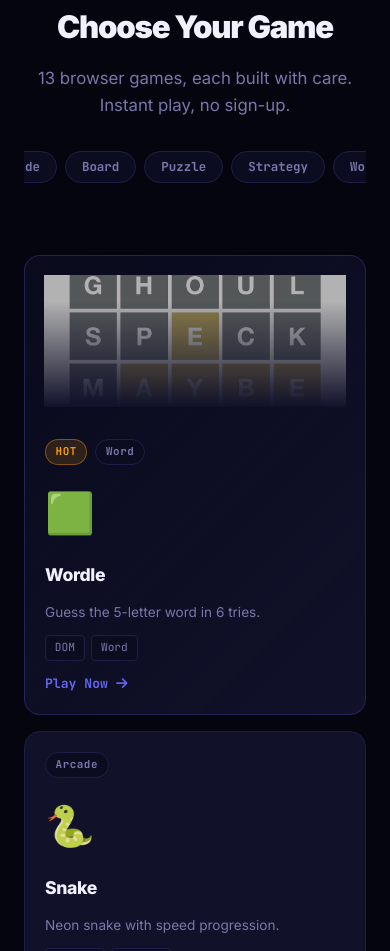
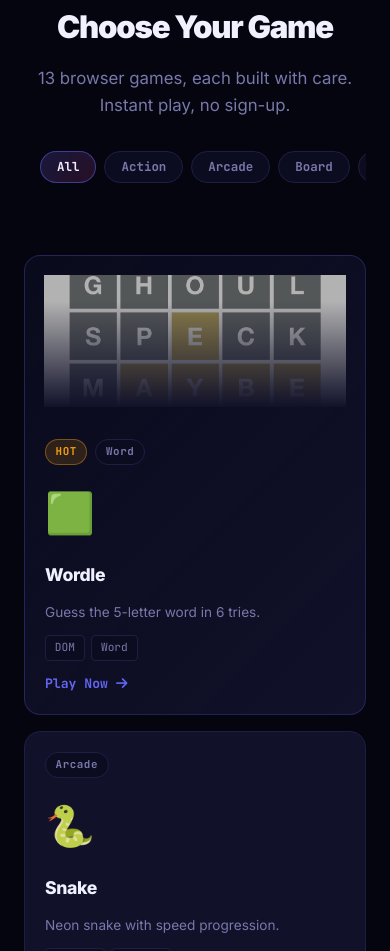
Before and after one commit to 0marii/Omari_portfolio, a website: page games/index.html in a window 390 px wide. Shown: the part 968-1919 px from the top of the page. Drawn offline with Linux system fonts and the light colour scheme.

Commit message:
style: update .g-filter layout to include horizontal padding and left-aligned alignment

```diff
--- a/games/games.css
+++ b/games/games.css
@@ -419,7 +419,13 @@
   .g-hero__eyebrow { font-size: 0.65rem; }
 
   /* Filters horizontal scroll */
-  .g-filter { overflow-x: auto; padding-bottom: 0.5rem; flex-wrap: nowrap; -webkit-overflow-scrolling: touch; }
+  .g-filter {
+    justify-content: flex-start;
+    overflow-x: auto;
+    padding: 0 1rem 0.5rem;
+    flex-wrap: nowrap;
+    -webkit-overflow-scrolling: touch;
+  }
   .g-filter::-webkit-scrollbar { display: none; }
   .g-filter__btn { flex-shrink: 0; }
 
```
